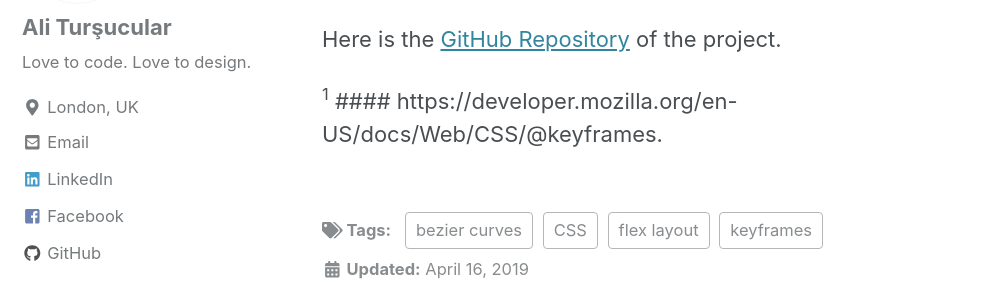
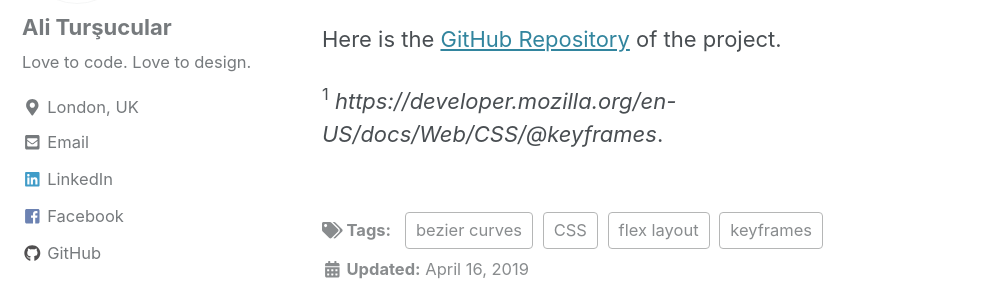
Before and after one commit to alitursucular/alitursucular.github.io, a Jekyll site: the page built from _posts/2019-04-16-bouncing-ball-with-CSS-keyframes.md, in a window 1280 px wide and 900 px high, scrolled down 3810 px. Shown: the part 172-454 px from the top of the window, without its empty margins (0-998 px from the left). Built offline with Jekyll 4.4.1, drawn with Linux system fonts in a browser that asks for light colours; cached includes are drawn as plain includes.

Commit message:
Reference typo fix

```diff
--- a/_posts/2019-04-16-bouncing-ball-with-CSS-keyframes.md
+++ b/_posts/2019-04-16-bouncing-ball-with-CSS-keyframes.md
@@ -104,4 +104,4 @@ Here is the [demo](https://alitursucular.github.io/bouncing-ball-with-CSS-keyfra
 
 Here is the [GitHub Repository](https://github.com/alitursucular/bouncing-ball-with-CSS-keyframes-demo) of the project.
 
-<sup>1</sup> #### https://developer.mozilla.org/en-US/docs/Web/CSS/@keyframes.
+<sup>1</sup> _https://developer.mozilla.org/en-US/docs/Web/CSS/@keyframes_.
```
